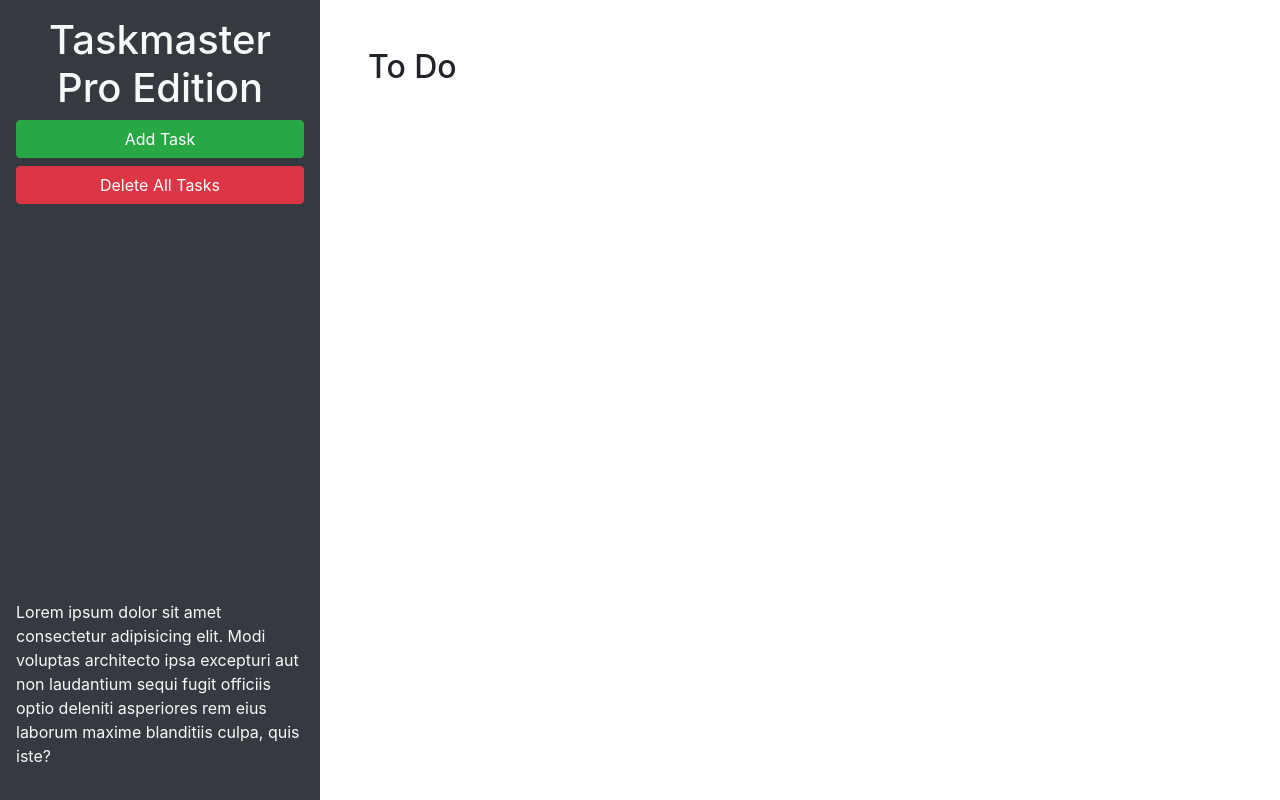
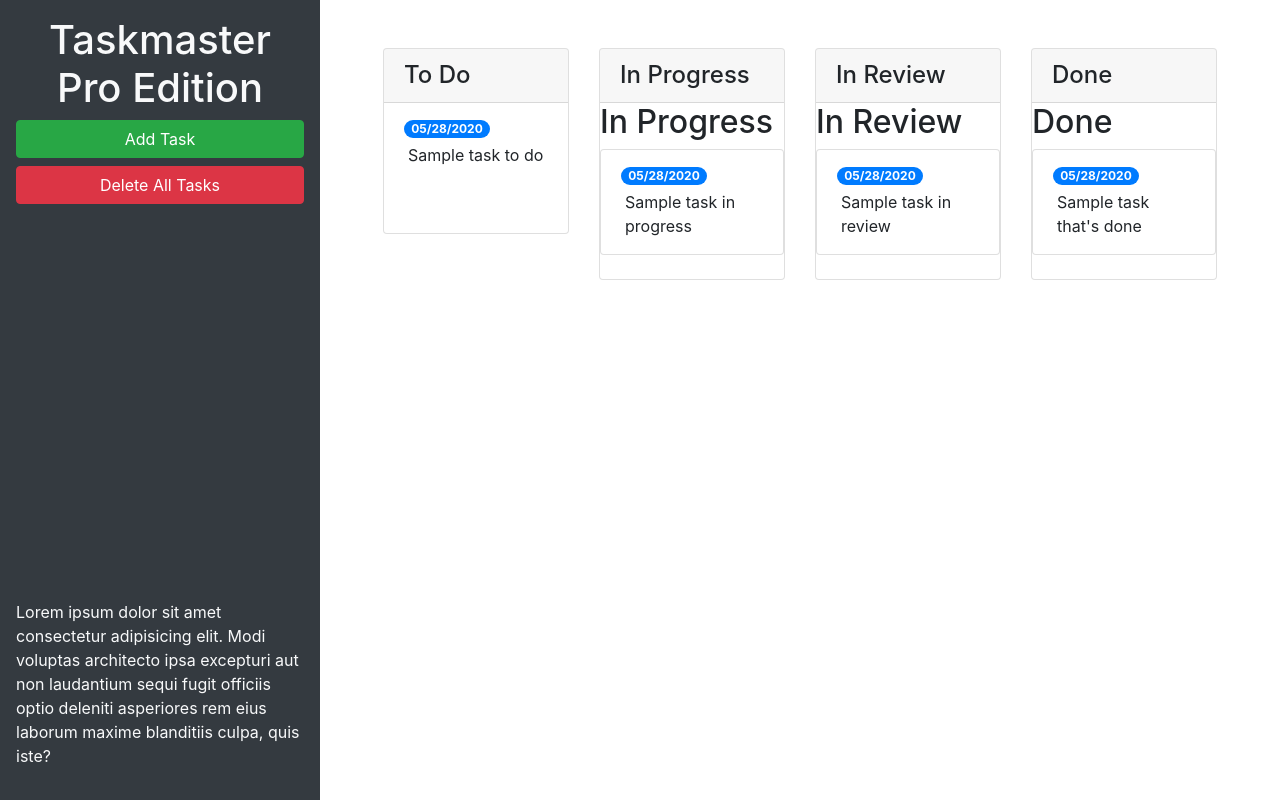
Before and after one commit to dallas1a/taskmaster-pro, a plain HTML site: page index.html in a window 1280 px wide. Drawn offline with nearby package versions, Linux system fonts and the light colour scheme.

Commit message:
another push

```diff
--- a/index.html
+++ b/index.html
@@ -24,9 +24,70 @@
       </p>
     </header>
     <main class="col-12 col-lg-9">
-      <div class="m-5">
-        <h2>To Do</h2>
-        <ul id="list-toDo" class="list-group"> </ul>
+      <div class="m-5 row justify-content-around">
+        <!-- todo start -->
+        <div class="col-12 col-md-6 col-xl-3 mb-3">
+          <div class="card">
+            <h4 class="card-header">
+              To Do
+            </h4>
+            <ul id="list-toDo" class="list-group list-group-flush">
+              <li class="list-group-item">
+                <span class="badge badge-primary badge-pill">05/28/2020</span>
+                <p class="m-1">Sample task to do</p>
+              </li>
+            </ul>
+          </div>
+        </div>
+        <!-- todo end -->
+        <!-- in progress start -->
+        <div class="col-12 col-md-6 col-xl-3 mb-3">
+          <div class="card">
+            <h4 class="card-header">
+              In Progress
+            </h4>
+            <h2>In Progress</h2>
+            <ul id="list-inProgress" class="list-group">
+              <li class="list-group-item">
+                <span class="badge badge-primary badge-pill">05/28/2020</span>
+                <p class="m-1">Sample task in progress</p>
+              </li>
+            </ul>
+          </div>
+        </div>
+        <!-- in progress end -->
+        <!-- in review start -->
+        <div class="col-12 col-md-6 col-xl-3 mb-3">
+          <div class="card">
+            <h4 class="card-header">
+              In Review
+            </h4>
+            <h2>In Review</h2>
+            <ul id="list-inReview" class="list-group">
+              <li class="list-group-item">
+                <span class="badge badge-primary badge-pill">05/28/2020</span>
+                <p class="m-1">Sample task in review</p>
+              </li>
+            </ul>
+          </div>
+        </div>
+        <!-- in review end -->
+        <!-- done start -->
+        <div class="col-12 col-md-6 col-xl-3 mb-3">
+          <div class="card">
+            <h4 class="card-header">
+              Done
+            </h4>
+            <h2>Done</h2>
+            <ul id="list-done" class="list-group">
+              <li class="list-group-item">
+                <span class="badge badge-primary badge-pill">05/28/2020</span>
+                <p class="m-1">Sample task that's done</p>
+              </li>
+            </ul>
+          </div>
+        </div>
+        <!-- done end -->
       </div>
     </main>
   </div>
```
